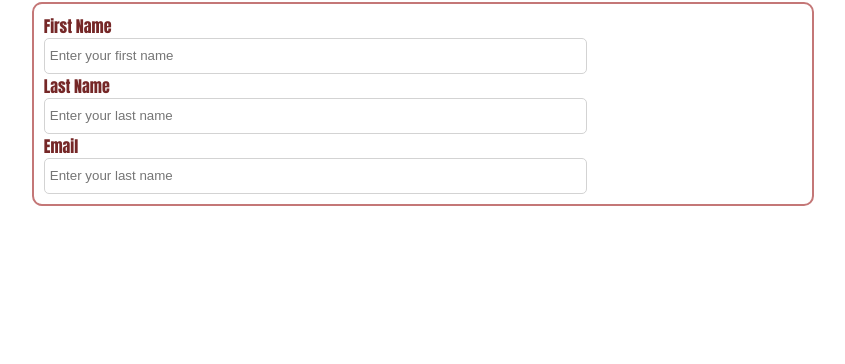
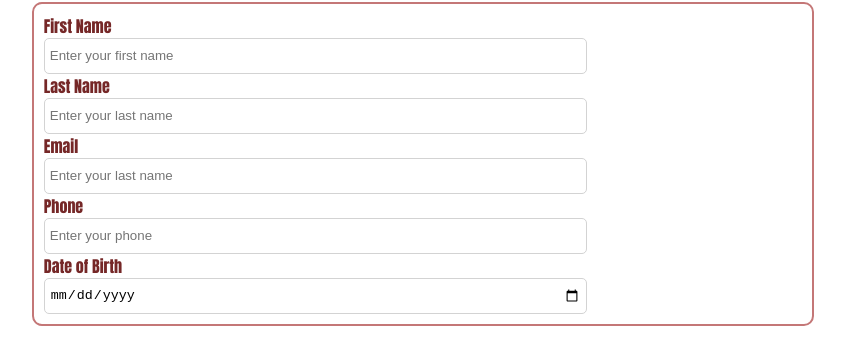
Before and after one commit to coletto817/Vintage_Cars_project, a plain HTML site: page registration.html in a window 1280 px wide. Shown: the part 84-448 px from the top of the page, without its empty margins (217-1062 px from the left). Drawn offline with Linux system fonts and the light colour scheme.

Commit message:
add form

```diff
--- a/registration.html
+++ b/registration.html
@@ -14,7 +14,11 @@
         <form name="registration_form" method="POST" >
             <!-- First Name -->
         <label for="firstName">First Name</label>
-        <input type="text" name="firstName" id="firstname" class="form_input" placeholder="Enter your first name" />
+        <input type="text"
+               name="firstName"
+               id="firstname"
+               class="form_input"
+               placeholder="Enter your first name" />
 
         <!-- Last Name -->
                 <label for="lastName">Last Name</label>
@@ -23,6 +27,20 @@
         <!-- Email -->
         <label for="userEmail">Email</label>
         <input type="email" name="userEmail" id="userEmail" class="form_input" placeholder="Enter your last name" />
+            <!-- Phone -->
+        <label for="userPhone">Phone</label>
+        <input type="tel"
+               name="userPhone"
+               id="userPhone"
+               class="form_input"
+               placeholder="Enter your phone" />
+        <!-- Date of Birth -->
+        <label for="dateOfBirth">Date of Birth</label>
+        <input type="date"
+               name="dateOfBirth"
+               id="dateOfBirth"
+               class="form_input"
+               placeholder="Enter your Date of Birth" />
     </section>
     <!-- Outer section ends -->
 </body>
```
